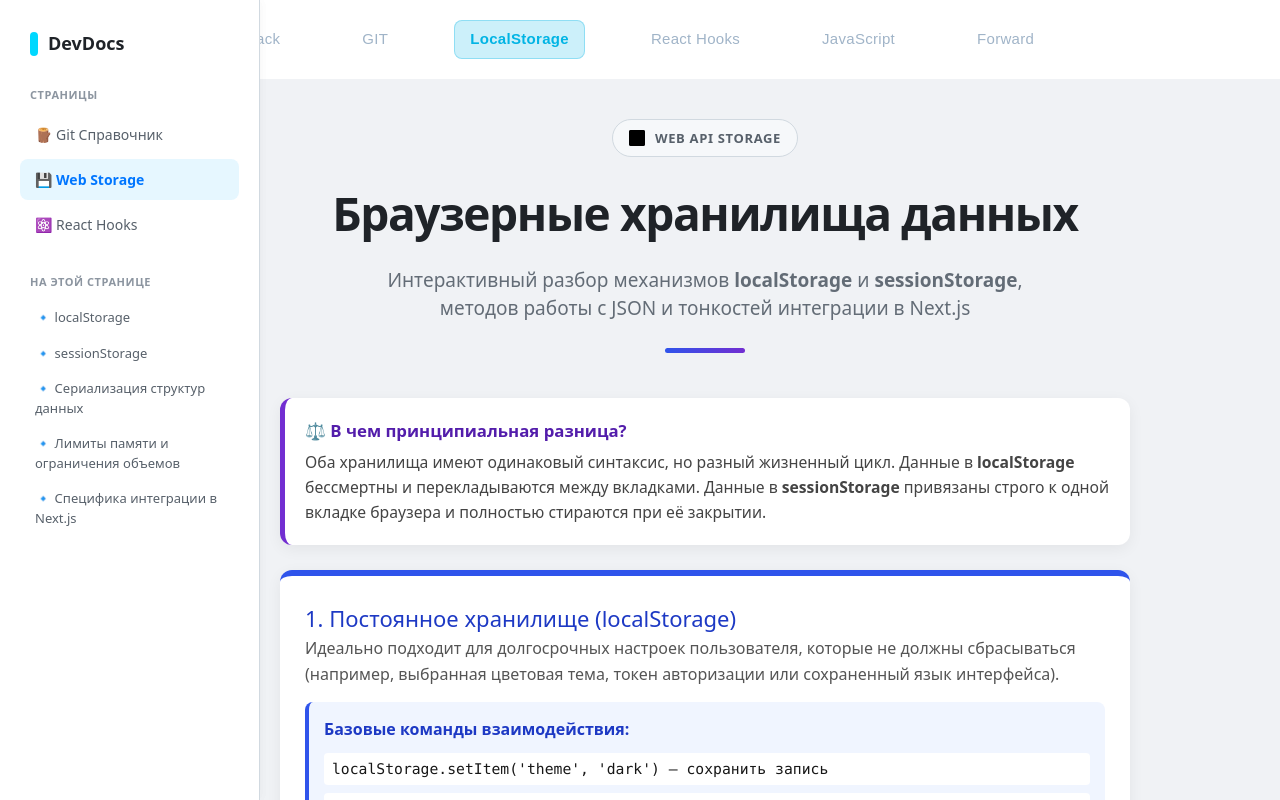
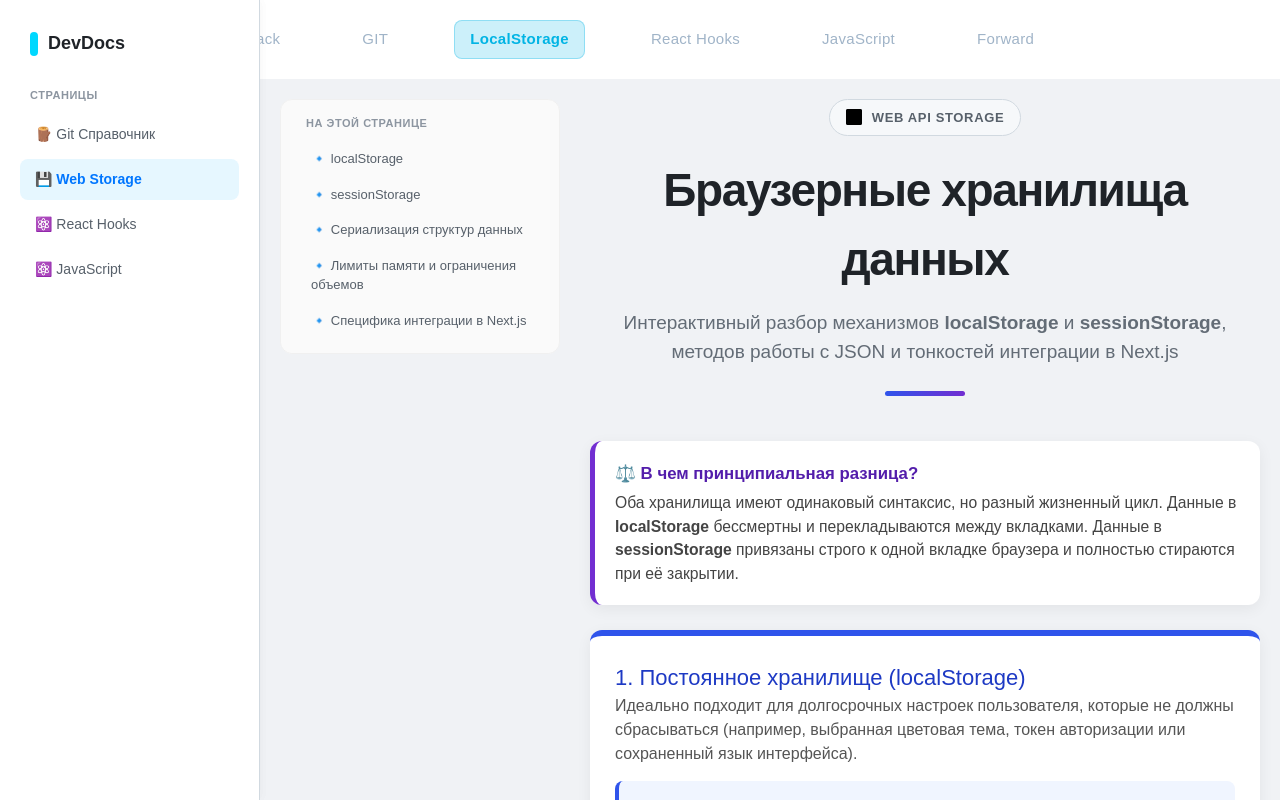
Before and after one commit to tymanskaya/next, a Next.js app: page /localStorage in a window 1280 px wide. Shown: the top 800 px of the page. Built offline with nearby package versions, Linux system fonts and the light colour scheme.

Commit message:
refactoring/storage

```diff
--- a/app/hooks/page.tsx
+++ b/app/hooks/page.tsx
@@ -145,6 +145,10 @@ export default function ReactHooksCheatSheet() {
                     <button onClick={() => router.push('/hooks')} style={getSidebarLinkStyle(pathname === '/hooks')}>
                         ⚛️ React Hooks
                     </button>
+                    <button onClick={() => router.push('/js')} style={getSidebarLinkStyle(pathname === '/js')}>
+                        ⚛️ JavaScript
+                    </button>
+
                 </div>
 
                 {/* Содержимое текущей страницы (Якорные ссылки) */}
--- a/app/js/page.tsx
+++ b/app/js/page.tsx
@@ -61,7 +61,7 @@ export default function JavaScriptOOP() {
             {/* Левый Сайдбар навигации */}
             <aside style={{ width: '280px', position: 'sticky', top: '20px', height: 'fit-content' }}>
                 <div style={{ backgroundColor: '#fafafa', padding: '15px', borderRadius: '12px', border: '1px solid #f0f0f0' }}>
-                    <p style={sidebarTitleStyle}>JavaScript & ООП</p>
+                    <p style={sidebarTitleStyle}>На этой странице</p>
                     <a href="#oopBase" onClick={(e) => handleScroll(e, 'oopBase')} style={anchorLinkStyle}>
                         🧱 Что такое ООП (База)
                     </a>
--- a/app/localStorage/page.tsx
+++ b/app/localStorage/page.tsx
@@ -38,8 +38,31 @@ export default function WebStorageCheatSheet() {
     };
 
     return (
-        <div style={{ display: 'flex', minHeight: '100vh', backgroundColor: '#f0f2f5', fontFamily: 'system-ui, -apple-system, sans-serif' }}>
+        <div style={{ display: 'flex', gap: '30px', padding: '20px', maxWidth: '1200px', margin: '0 auto', fontFamily: 'sans-serif' }}>
         {/* БОКОВОЕ МЕНЮ (SIDEBAR) */}
+            {/* БОКОВОЕ МЕНЮ (SIDEBAR) */}
+            <aside style={{ width: '280px', position: 'sticky', top: '20px', height: 'fit-content' }}>
+                <div style={{ backgroundColor: '#fafafa', padding: '15px', borderRadius: '12px', border: '1px solid #f0f0f0' }}>
+                    <p style={sidebarTitleStyle}>На этой странице</p>
+                    <a href="#localStorage" style={anchorLinkStyle}>
+                        🔹 localStorage
+                    </a>
+                    <a href="#sessionStorage" style={anchorLinkStyle}>
+                        🔹 sessionStorage
+                    </a>
+
+                    <a href="#JSON" style={anchorLinkStyle}>
+                        🔹 Сериализация структур данных
+                    </a>
+                    <a href="#limitmemory" style={anchorLinkStyle}>
+                        🔹 Лимиты памяти и ограничения объемов
+                    </a>
+                    <a href="#integrationnext" style={anchorLinkStyle}>
+                        🔹 Специфика интеграции в Next.js
+                    </a>
+
+                </div>
+            </aside>
             <aside style={{
                 width: '260px',
                 backgroundColor: '#fff',
@@ -72,41 +95,18 @@ export default function WebStorageCheatSheet() {
                     <button onClick={() => router.push('/hooks')} style={getSidebarLinkStyle(pathname === '/hooks')}>
                         ⚛️ React Hooks
                     </button>
+                    <button onClick={() => router.push('/js')} style={getSidebarLinkStyle(pathname === '/js')}>
+                        ⚛️ JavaScript
+                    </button>
+
                 </div>
 
                 {/* Содержимое текущей страницы (Якорные ссылки) */}
-        <div>
-            <p style={sidebarTitleStyle}>На этой странице</p>
-            <a href="#localStorage" style={anchorLinkStyle}>
-                🔹 localStorage
-            </a>
-            <a href="#sessionStorage" style={anchorLinkStyle}>
-                🔹 sessionStorage
-            </a>
 
-            <a href="#JSON" style={anchorLinkStyle}>
-                🔹 Сериализация структур данных
-            </a>
-            <a href="#limitmemory" style={anchorLinkStyle}>
-                🔹 Лимиты памяти и ограничения объемов
-            </a>
-            <a href="#integrationnext" style={anchorLinkStyle}>
-                🔹 Специфика интеграции в Next.js
-            </a>
+            </aside>
 
-        </div>
-    </aside>
-        <div style={{
-            display: 'flex',
-            justifyContent: 'center',
-            alignItems: 'flex-start',
-            minHeight: '100vh',
-            backgroundColor: '#f0f2f5',
-            padding: '40px 20px',
-            fontFamily: 'system-ui, -apple-system, sans-serif',
-            lineHeight: '1.6'
-        }}>
-            <div style={{ width: '100%', maxWidth: '850px', display: 'flex', flexDirection: 'column', gap: '25px' }}>
+            <main style={{flex: 1, display: 'flex', flexDirection: 'column', gap: '40px'}}>
+                <div style={{ width: '100%', maxWidth: '800px', display: 'flex', flexDirection: 'column', gap: '25px' }}>
 
                 {/* ЕДИНАЯ КРАСИВАЯ ШАПКА СТРАНИЦЫ */}
                 <div style={{ textAlign: 'center', marginBottom: '20px' }}>
@@ -326,7 +326,7 @@ if (rawData) {
                 </section>
 
                 </div>
-        </div>
+            </main>
         </div>
     );
 }
```
Lines whose indentation alone changed are shown as unchanged.
